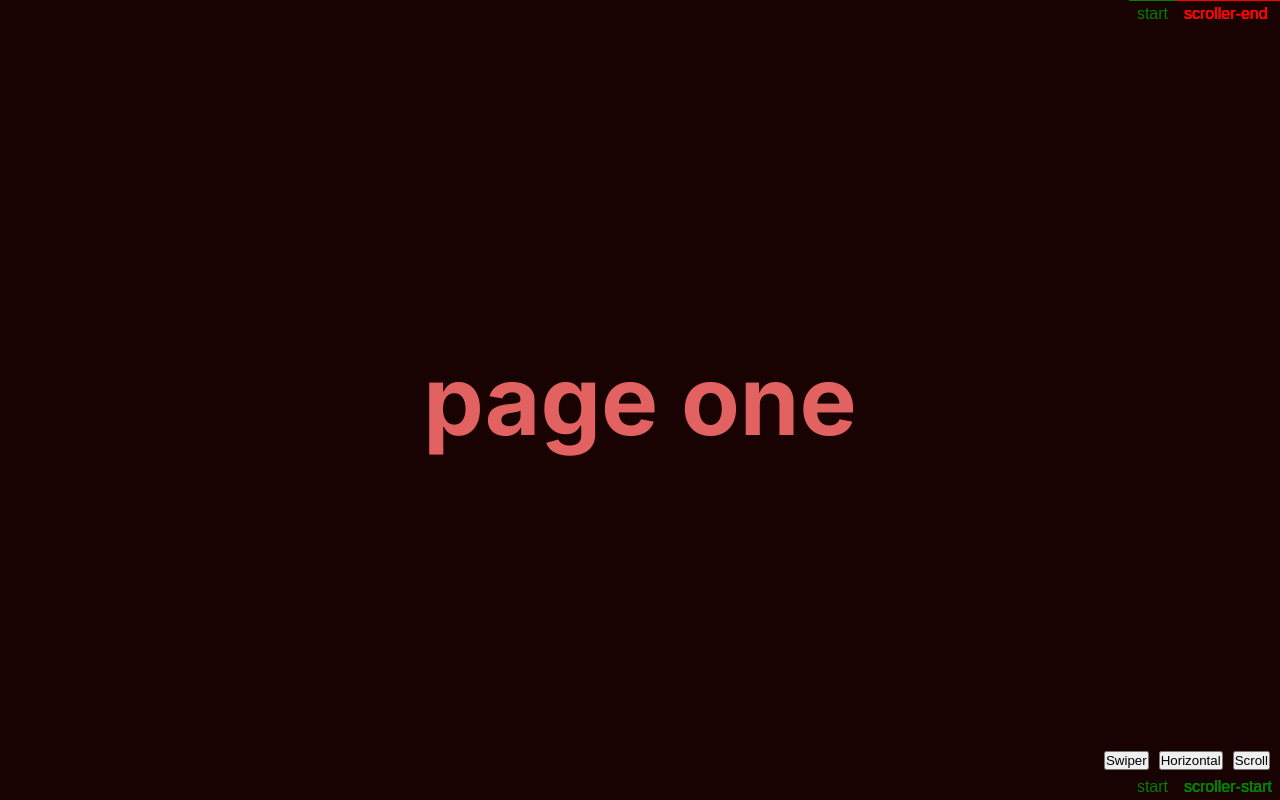
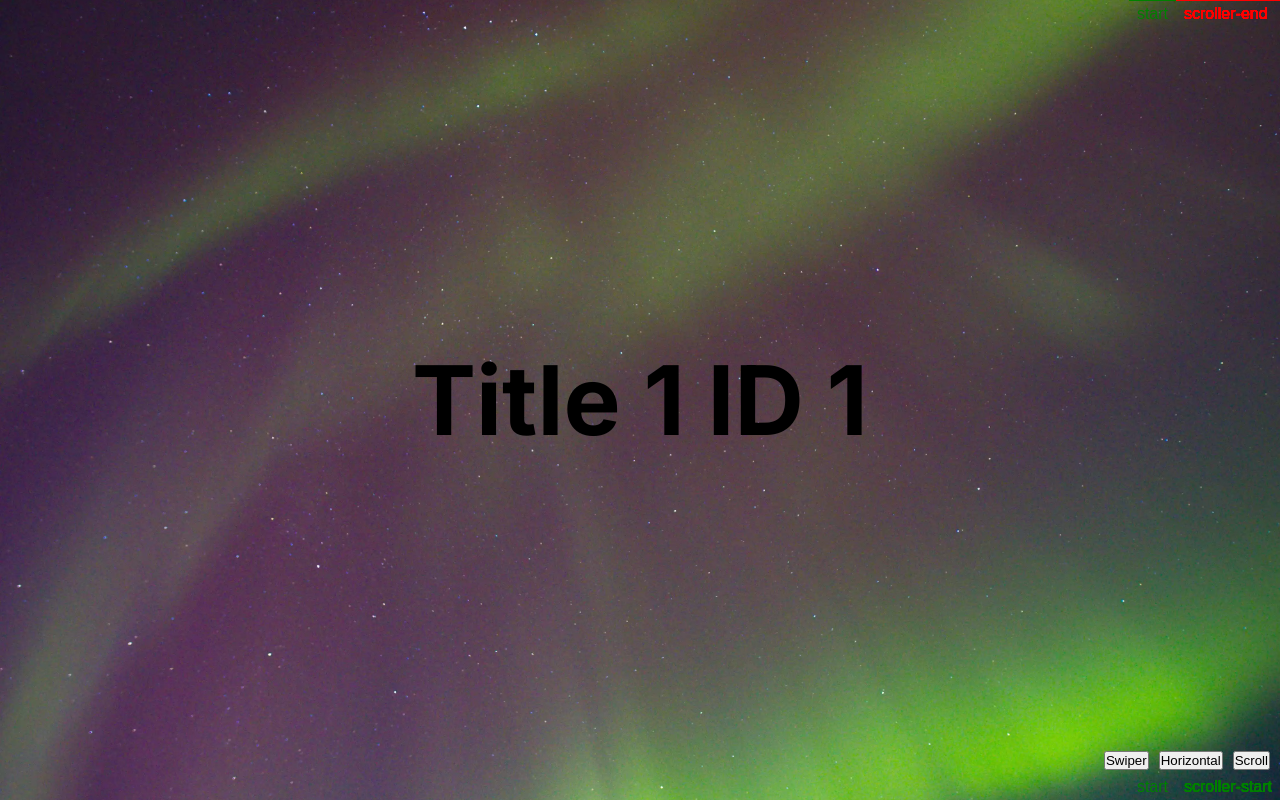
Before and after one commit to taunhealy/Circa9_Theme1_2, a Next.js app: page / in a window 1280 px wide. Built offline with nearby package versions, Linux system fonts and the light colour scheme.

Commit message:
fix: sliderscrollvertical component - rendering content successfully

```diff
--- a/app/components/Slider/SliderScrollVertical/SliderScrollVertical.jsx
+++ b/app/components/Slider/SliderScrollVertical/SliderScrollVertical.jsx
@@ -1,17 +1,18 @@
+/* eslint-disable @next/next/no-img-element */
 import { useLayoutEffect, useRef } from "react";
-
 import { gsap } from "gsap";
 import { ScrollTrigger } from "gsap/ScrollTrigger";
 import "./styles.css";
+import ItemsData from "@/app/data/data";
 
-export default function App() {
+const SliderScrollVertical = ({ itemsData, onItemClicked }) => {
   const el = useRef(null);
   const child = gsap.utils.selector(el);
-  // const tl = gsap.timeline();
+
   gsap.registerPlugin(ScrollTrigger);
 
   useLayoutEffect(() => {
-    child(".panel").forEach((panel) => {
+    child(".panel").forEach((panel, index) => {
       gsap.from(panel.querySelector("h1"), {
         x: 0,
         scrollTrigger: {
@@ -26,24 +27,15 @@ export default function App() {
 
   return (
     <main ref={el} className="container">
-      <section className=" panel red">
-        <h1 className="1">page one</h1>
-      </section>
-      <section className=" panel green">
-        <h1 className="2">page two</h1>
-      </section>
-      <section className=" panel yelow">
-        <h1 className="3">page tree</h1>
-      </section>
-      <section className=" panel blue">
-        <h1>page four</h1>
-      </section>
-      <section className=" panel pink">
-        <h1>page five</h1>
-      </section>
-      <section className=" panel turkey">
-        <h1>page six</h1>
-      </section>
+      {itemsData.map((item, index) => (
+        <section key={index} className="panel">
+          <h1 className="title">{item.title}</h1>
+          {/* You can also include the image here */}
+          <img src={item.img} alt={item.title} className="image" />
+        </section>
+      ))}
     </main>
   );
-}
+};
+
+export default SliderScrollVertical;
--- a/app/components/Slider/SliderScrollVertical/sliderscrollvertical.css
+++ b/app/components/Slider/SliderScrollVertical/sliderscrollvertical.css
@@ -3,6 +3,11 @@
 .slider-scroll-vertical {
   height: 100vh;
   position: relative;
+}
+
+.container {
+  height: 100vh;
+  width: 100vw;
 }
 
 .panel {
--- a/app/components/Slider/SliderScrollVertical/styles.css
+++ b/app/components/Slider/SliderScrollVertical/styles.css
@@ -16,6 +16,19 @@ body {
 
   font-size: 4rem;
   scroll-snap-align: start;
+}
+
+.image {
+  height: 100vh;
+  width: 100vw;
+  position: absolute;
+  z-index: 1;
+  object-fit: cover;
+}
+
+.title {
+  justify-content: center;
+  z-index: 2;
 }
 
 .red {
--- a/app/data/data.tsx
+++ b/app/data/data.tsx
@@ -35,7 +35,7 @@ const ItemsData = [
     date: "2023-11-18T08:30:00Z",
     playbackId: "1Rwc00QAWVZrEN6vYHSakQ02SObWCFFCGuKOZ4HCT9jnk",
     videoTitle: "Super Interesting Video 1",
-    img: "marcell-rubies-cKGtI-S5EPY-unsplash.webp",
+    img: "/images/marcell-rubies-cKGtI-S5EPY-unsplash.webp",
   },
   {
     id: 2,
@@ -51,7 +51,7 @@ const ItemsData = [
     date: "2023-10-25T14:45:00Z",
     playbackId: "1Rwc00QAWVZrEN6vYHSakQ02SObWCFFCGuKOZ4HCT9jnk",
     videoTitle: "Super Interesting Video 2",
-    img: "marcell-rubies-cKGtI-S5EPY-unsplash.webp",
+    img: "/images/marcell-rubies-cKGtI-S5EPY-unsplash.webp",
   },
   {
     id: 3,
@@ -83,7 +83,7 @@ const ItemsData = [
     date: "2023-10-25T14:45:00Z",
     playbackId: "1Rwc00QAWVZrEN6vYHSakQ02SObWCFFCGuKOZ4HCT9jnk",
     videoTitle: "Super Interesting Video 2",
-    img: "marcell-rubies-cKGtI-S5EPY-unsplash.webp",
+    img: "/images/marcell-rubies-cKGtI-S5EPY-unsplash.webp",
   },
   {
     id: 5,
@@ -99,7 +99,7 @@ const ItemsData = [
     date: "2023-10-25T14:45:00Z",
     playbackId: "1Rwc00QAWVZrEN6vYHSakQ02SObWCFFCGuKOZ4HCT9jnk",
     videoTitle: "Super Interesting Video 2",
-    img: "marcell-rubies-cKGtI-S5EPY-unsplash.webp",
+    img: "/images/marcell-rubies-cKGtI-S5EPY-unsplash.webp",
   },
   {
     id: 6,
@@ -115,7 +115,7 @@ const ItemsData = [
     date: "2023-10-25T14:45:00Z",
     playbackId: "1Rwc00QAWVZrEN6vYHSakQ02SObWCFFCGuKOZ4HCT9jnk",
     videoTitle: "Super Interesting Video 2",
-    img: "marcell-rubies-cKGtI-S5EPY-unsplash.webp",
+    img: "/images/marcell-rubies-cKGtI-S5EPY-unsplash.webp",
   },
   {
     id: 7,
@@ -131,7 +131,7 @@ const ItemsData = [
     date: "2023-10-25T14:45:00Z",
     playbackId: "1Rwc00QAWVZrEN6vYHSakQ02SObWCFFCGuKOZ4HCT9jnk",
     videoTitle: "Super Interesting Video 2",
-    img: "marcell-rubies-cKGtI-S5EPY-unsplash.webp",
+    img: "/images/marcell-rubies-cKGtI-S5EPY-unsplash.webp",
   },
   {
     id: 8,
@@ -147,7 +147,7 @@ const ItemsData = [
     date: "2023-10-25T14:45:00Z",
     playbackId: "1Rwc00QAWVZrEN6vYHSakQ02SObWCFFCGuKOZ4HCT9jnk",
     videoTitle: "Super Interesting Video 2",
-    img: "marcell-rubies-cKGtI-S5EPY-unsplash.webp",
+    img: "/images/marcell-rubies-cKGtI-S5EPY-unsplash.webp",
   },
   {
     id: 9,
@@ -163,7 +163,7 @@ const ItemsData = [
     date: "2023-10-25T14:45:00Z",
     playbackId: "1Rwc00QAWVZrEN6vYHSakQ02SObWCFFCGuKOZ4HCT9jnk",
     videoTitle: "Super Interesting Video 2",
-    img: "marcell-rubies-cKGtI-S5EPY-unsplash.webp",
+    img: "/images/marcell-rubies-cKGtI-S5EPY-unsplash.webp",
   },
   {
     id: 10,
@@ -179,7 +179,7 @@ const ItemsData = [
     date: "2023-10-25T14:45:00Z",
     playbackId: "1Rwc00QAWVZrEN6vYHSakQ02SObWCFFCGuKOZ4HCT9jnk",
     videoTitle: "Super Interesting Video 2",
-    img: "marcell-rubies-cKGtI-S5EPY-unsplash.webp",
+    img: "/images/marcell-rubies-cKGtI-S5EPY-unsplash.webp",
   },
   {
     id: 11,
@@ -195,7 +195,7 @@ const ItemsData = [
     date: "2023-10-25T14:45:00Z",
     playbackId: "1Rwc00QAWVZrEN6vYHSakQ02SObWCFFCGuKOZ4HCT9jnk",
     videoTitle: "Super Interesting Video 2",
-    img: "marcell-rubies-cKGtI-S5EPY-unsplash.webp",
+    img: "/images/marcell-rubies-cKGtI-S5EPY-unsplash.webp",
   },
   {
     id: 12,
@@ -211,7 +211,7 @@ const ItemsData = [
     date: "2023-10-25T14:45:00Z",
     playbackId: "1Rwc00QAWVZrEN6vYHSakQ02SObWCFFCGuKOZ4HCT9jnk",
     videoTitle: "Super Interesting Video 2",
-    img: "marcell-rubies-cKGtI-S5EPY-unsplash.webp",
+    img: "/images/marcell-rubies-cKGtI-S5EPY-unsplash.webp",
   },
   {
     id: 13,
@@ -227,7 +227,7 @@ const ItemsData = [
     date: "2023-10-25T14:45:00Z",
     playbackId: "1Rwc00QAWVZrEN6vYHSakQ02SObWCFFCGuKOZ4HCT9jnk",
     videoTitle: "Super Interesting Video 2",
-    img: "marcell-rubies-cKGtI-S5EPY-unsplash.webp",
+    img: "/images/marcell-rubies-cKGtI-S5EPY-unsplash.webp",
   },
 ];
 export default ItemsData;
```
Also changed, not shown: app/components/Slider/SliderScrollVertical/SliderScrollVertical copy.jsx (added, +51 -0 lines).
